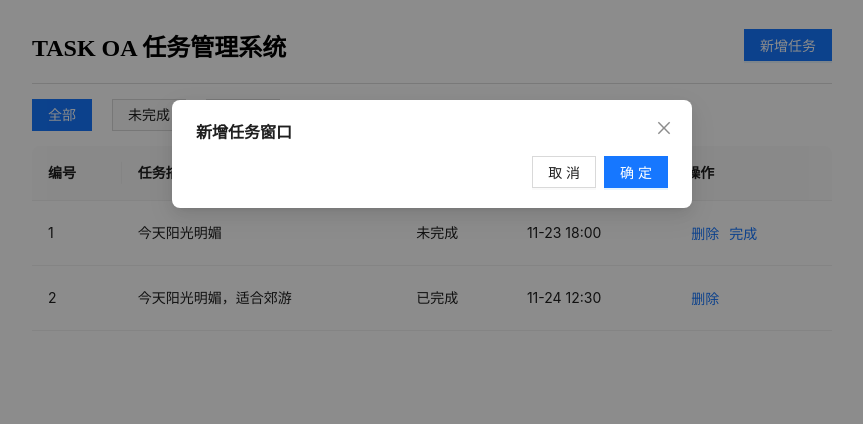
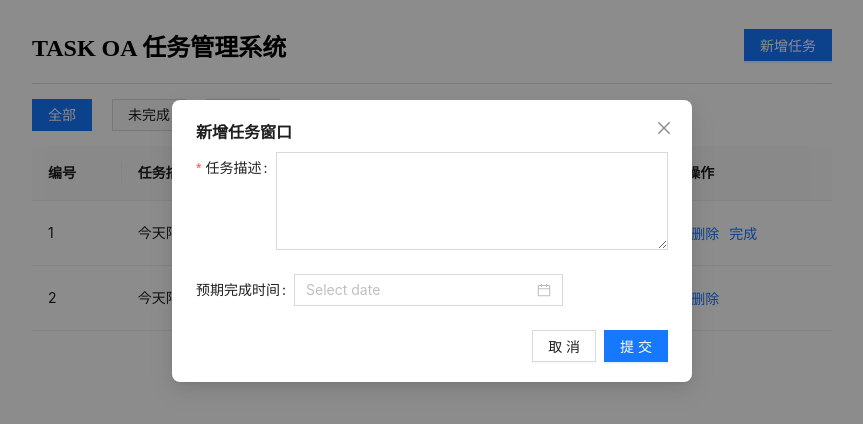
Before and after one commit to stevenliu986/react-demo, a React (Create React App) app: page / in a window 1280 px wide. Both pictures are taken after a click on the button "新增任务". Shown: the top 424 px of the page, without its empty margins (208-1071 px from the left). Built offline with nearby package versions, Linux system fonts and the light colour scheme.

Commit message:
modified:   .gitignore 	modified:   package-lock.json 	modified:   package.json 	modified:   src/components/Task.jsx 	modified:   src/index.scss

```diff
--- a/package.json
+++ b/package.json
@@ -38,6 +38,7 @@
   },
   "devDependencies": {
     "node-sass": "^9.0.0",
-    "sass-loader": "^13.3.2"
+    "sass-loader": "^13.3.2",
+    "@babel/plugin-proposal-private-property-in-object": "^7.21.11"
   }
 }
--- a/src/components/Task.jsx
+++ b/src/components/Task.jsx
@@ -1,4 +1,13 @@
-import { Button, Modal, Popconfirm, Table, Tag } from "antd";
+import {
+  Button,
+  DatePicker,
+  Form,
+  Input,
+  Modal,
+  Popconfirm,
+  Table,
+  Tag,
+} from "antd";
 import React from "react";
 import "./Task.scss";
 
@@ -84,6 +93,15 @@ class Task extends React.Component {
     tableLoading: false,
     modalVisible: false,
   };
+
+  // 关闭对话框 & 清除表单
+  closeModal = () => {
+    this.setState({ modalVisible: false });
+  };
+
+  // 新增任务
+  submit = () => {};
+
   render() {
     let { tableData, tableLoading, modalVisible } = this.state;
 
@@ -122,13 +140,29 @@ class Task extends React.Component {
         <Modal
           title="新增任务窗口"
           open={modalVisible}
-          onCancel={() => {
-            this.setState({ modalVisible: false });
-          }}
-          onOk={() => {
-            this.setState({ modalVisible: false });
-          }}
-        ></Modal>
+          okText="提交"
+          onCancel={this.closeModal}
+          onOk={this.submit}
+        >
+          <Form>
+            <Form.Item
+              label="任务描述"
+              name="task"
+              validateTrigger="onBlur"
+              rules={[{ required: true, message: "请填写任务描述" }]}
+            >
+              <Input.TextArea rows={4} />
+            </Form.Item>
+            <Form.Item
+              label="预期完成时间"
+              name="time"
+              rules={[]}
+              validateTrigger="onBlur"
+            >
+              <DatePicker showTime />
+            </Form.Item>
+          </Form>
+        </Modal>
       </div>
     );
   }
--- a/src/index.scss
+++ b/src/index.scss
@@ -1,3 +1,7 @@
 .ant-btn {
   border-radius: 0;
 }
+
+.ant-input, .ant-picker {
+  border-radius: 0;
+}
```
Also changed, not shown: 2 other files (tests, documents, lock files or other folders).
